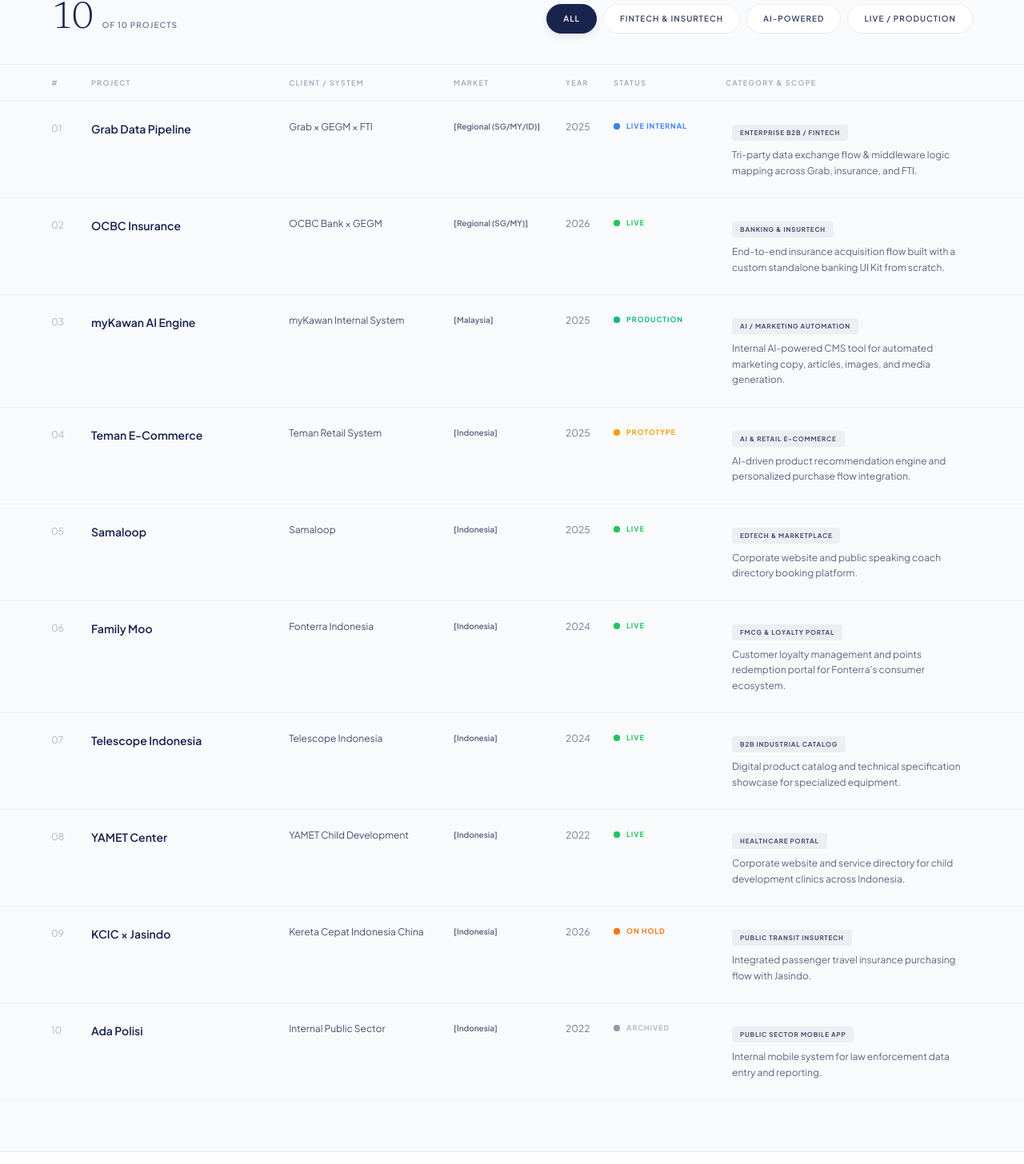
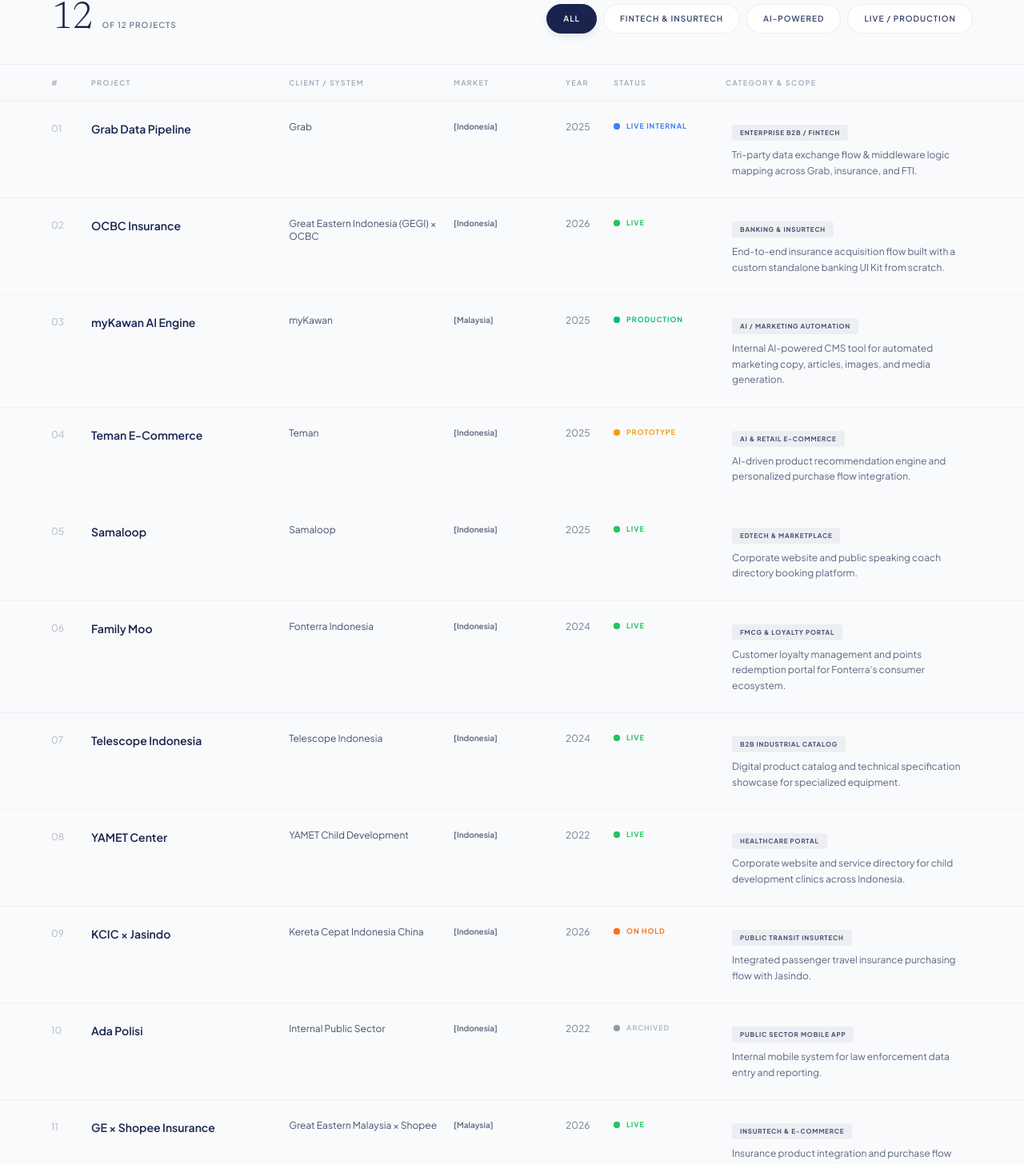
Before and after one commit to adinagayo-pixel/Adina-Portfolio, a React (Vite) app: page / in a window 1280 px wide. Shown: the part 2901-4357 px from the top of the page at 80% size. Built offline with nearby package versions, Linux system fonts and the light colour scheme.

Commit message:
data: update projects index entries 1-4 and add entries 11 (GE × Shopee) and 12 (Haruuz/Mikrosayang)

```diff
--- a/src/app/App.tsx
+++ b/src/app/App.tsx
@@ -89,16 +89,18 @@ const FEATURED = [
 ]
 
 const PROJECTS: Project[] = [
-  { id: 1,  name: "Grab Data Pipeline",    client: "Grab × GEGM × FTI",           market: "Regional (SG/MY/ID)", year: 2025, status: "LIVE INTERNAL", category: "Enterprise B2B / FinTech",    scope: "Tri-party data exchange flow & middleware logic mapping across Grab, insurance, and FTI." },
-  { id: 2,  name: "OCBC Insurance",        client: "OCBC Bank × GEGM",             market: "Regional (SG/MY)",    year: 2026, status: "LIVE",          category: "Banking & InsurTech",         scope: "End-to-end insurance acquisition flow built with a custom standalone banking UI Kit from scratch." },
-  { id: 3,  name: "myKawan AI Engine",     client: "myKawan Internal System",      market: "Malaysia",            year: 2025, status: "PRODUCTION",    category: "AI / Marketing Automation",   scope: "Internal AI-powered CMS tool for automated marketing copy, articles, images, and media generation." },
-  { id: 4,  name: "Teman E-Commerce",      client: "Teman Retail System",          market: "Indonesia",           year: 2025, status: "PROTOTYPE",     category: "AI & Retail E-Commerce",      scope: "AI-driven product recommendation engine and personalized purchase flow integration." },
-  { id: 5,  name: "Samaloop",              client: "Samaloop",                     market: "Indonesia",           year: 2025, status: "LIVE",          category: "EdTech & Marketplace",        scope: "Corporate website and public speaking coach directory booking platform." },
-  { id: 6,  name: "Family Moo",            client: "Fonterra Indonesia",           market: "Indonesia",           year: 2024, status: "LIVE",          category: "FMCG & Loyalty Portal",       scope: "Customer loyalty management and points redemption portal for Fonterra's consumer ecosystem." },
-  { id: 7,  name: "Telescope Indonesia",   client: "Telescope Indonesia",          market: "Indonesia",           year: 2024, status: "LIVE",          category: "B2B Industrial Catalog",      scope: "Digital product catalog and technical specification showcase for specialized equipment." },
-  { id: 8,  name: "YAMET Center",          client: "YAMET Child Development",      market: "Indonesia",           year: 2022, status: "LIVE",          category: "Healthcare Portal",           scope: "Corporate website and service directory for child development clinics across Indonesia." },
-  { id: 9,  name: "KCIC × Jasindo",        client: "Kereta Cepat Indonesia China", market: "Indonesia",           year: 2026, status: "ON HOLD",       category: "Public Transit InsurTech",    scope: "Integrated passenger travel insurance purchasing flow with Jasindo." },
-  { id: 10, name: "Ada Polisi",            client: "Internal Public Sector",       market: "Indonesia",           year: 2022, status: "ARCHIVED",      category: "Public Sector Mobile App",    scope: "Internal mobile system for law enforcement data entry and reporting." },
+  { id: 1,  name: "Grab Data Pipeline",    client: "Grab",                             market: "Indonesia",           year: 2025, status: "LIVE INTERNAL", category: "Enterprise B2B / FinTech",    scope: "Tri-party data exchange flow & middleware logic mapping across Grab, insurance, and FTI." },
+  { id: 2,  name: "OCBC Insurance",        client: "Great Eastern Indonesia (GEGI) × OCBC", market: "Indonesia",      year: 2026, status: "LIVE",          category: "Banking & InsurTech",         scope: "End-to-end insurance acquisition flow built with a custom standalone banking UI Kit from scratch." },
+  { id: 3,  name: "myKawan AI Engine",     client: "myKawan",                          market: "Malaysia",            year: 2025, status: "PRODUCTION",    category: "AI / Marketing Automation",   scope: "Internal AI-powered CMS tool for automated marketing copy, articles, images, and media generation." },
+  { id: 4,  name: "Teman E-Commerce",      client: "Teman",                            market: "Indonesia",           year: 2025, status: "PROTOTYPE",     category: "AI & Retail E-Commerce",      scope: "AI-driven product recommendation engine and personalized purchase flow integration." },
+  { id: 5,  name: "Samaloop",              client: "Samaloop",                         market: "Indonesia",           year: 2025, status: "LIVE",          category: "EdTech & Marketplace",        scope: "Corporate website and public speaking coach directory booking platform." },
+  { id: 6,  name: "Family Moo",            client: "Fonterra Indonesia",               market: "Indonesia",           year: 2024, status: "LIVE",          category: "FMCG & Loyalty Portal",       scope: "Customer loyalty management and points redemption portal for Fonterra's consumer ecosystem." },
+  { id: 7,  name: "Telescope Indonesia",   client: "Telescope Indonesia",              market: "Indonesia",           year: 2024, status: "LIVE",          category: "B2B Industrial Catalog",      scope: "Digital product catalog and technical specification showcase for specialized equipment." },
+  { id: 8,  name: "YAMET Center",          client: "YAMET Child Development",          market: "Indonesia",           year: 2022, status: "LIVE",          category: "Healthcare Portal",           scope: "Corporate website and service directory for child development clinics across Indonesia." },
+  { id: 9,  name: "KCIC × Jasindo",        client: "Kereta Cepat Indonesia China",     market: "Indonesia",           year: 2026, status: "ON HOLD",       category: "Public Transit InsurTech",    scope: "Integrated passenger travel insurance purchasing flow with Jasindo." },
+  { id: 10, name: "Ada Polisi",            client: "Internal Public Sector",           market: "Indonesia",           year: 2022, status: "ARCHIVED",      category: "Public Sector Mobile App",    scope: "Internal mobile system for law enforcement data entry and reporting." },
+  { id: 11, name: "GE × Shopee Insurance", client: "Great Eastern Malaysia × Shopee",  market: "Malaysia",            year: 2026, status: "LIVE",          category: "InsurTech & E-Commerce",      scope: "Insurance product integration and purchase flow embedded within Shopee Malaysia's ecosystem." },
+  { id: 12, name: "Haruuz Internal System",client: "Mikrosayang",                      market: "Malaysia",            year: 2026, status: "PRODUCTION",    category: "Internal System",             scope: "Internal management system for Mikrosayang's operational workflows and data tracking." },
 ]
 
 
```
